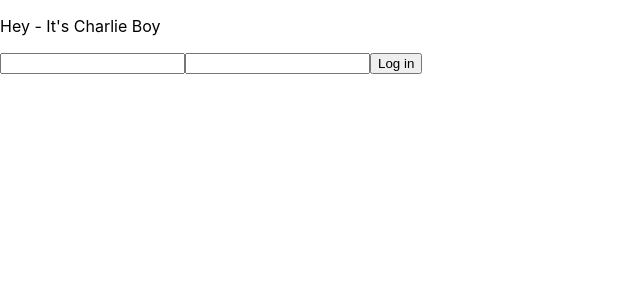
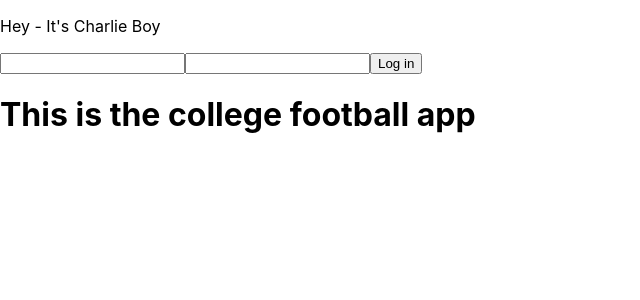
Before and after one commit to charlie-may86/my-react-app, a React (Create React App) app: page / in a window 1280 px wide. Shown: the top 300 px of the page, without its empty margins (0-640 px from the left). Built offline with nearby package versions, Linux system fonts and the light colour scheme; no server answers.

Commit message:
sucessfully getting schedule

```diff
--- a/src/App.js
+++ b/src/App.js
@@ -3,12 +3,14 @@
 
 import React from "react";
 import Login from "./components/Login";
+import CollegeFootball from './components/CollegeFootball'
 
 function App() {
   return (
     <div>
       <p>Hey - It's Charlie Boy</p>
       <Login />
+      <CollegeFootball />
     </div>
   );
 }
--- /dev/null
+++ b/src/components/CollegeFootball.js
@@ -0,0 +1,20 @@
+import React, { useEffect } from "react";
+import axios from "axios";
+
+const CollegeFootball = () => {
+  //   const [data, setData] = useState({});
+
+useEffect(() =>{
+  axios.get('http://localhost:9000/api/cfb').then((res)=>{
+    console.log(res);
+  })
+}, [])
+
+  return (
+    <div>
+      <h1>This is the college football app</h1>
+    </div>
+  );
+};
+
+export default CollegeFootball;
--- a/src/components/Login.js
+++ b/src/components/Login.js
@@ -7,7 +7,7 @@ const Login = () => {
     password: "",
   });
 
-console.log(credentials);
+
 
   const handleCredentials = (e) => {
     setCredentials({
@@ -17,7 +17,7 @@ console.log(credentials);
   };
 
   const login = (e) => {
-    console.log("this is the submit button", credentials);
+
   };
 
   return (
```
